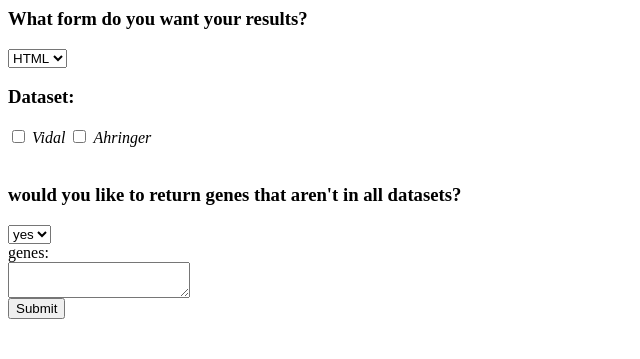
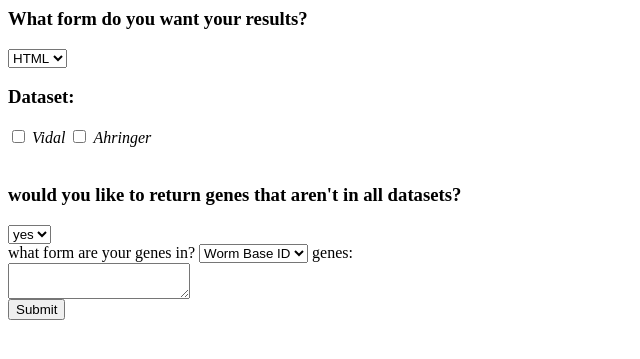
Before and after one commit to delosrogers/gene_data_explorer, a Flask app: page /rnai in a window 1280 px wide. Shown: the top 359 px of the page, without its empty margins (0-640 px from the left). Run offline with Flask 2, Linux system fonts and the light colour scheme.

Commit message:
added gene type select to RNAi page

```diff
--- a/src/templates/RNAi.html
+++ b/src/templates/RNAi.html
@@ -18,6 +18,12 @@
               <option value="True">yes</option>
               <option value="False">no</option>
           </select><br>
+          what form are your genes in?
+          <select name="gene_type">
+          <option value="WBID">Worm Base ID</option>
+          <option value="Name">Gene Name</option>
+          <option value="Sequence">Sequence</option>
+        </select>
           genes:<br>
           <textarea name="genes"></textarea><br>
           <input type="submit" value="Submit"><br>
```
